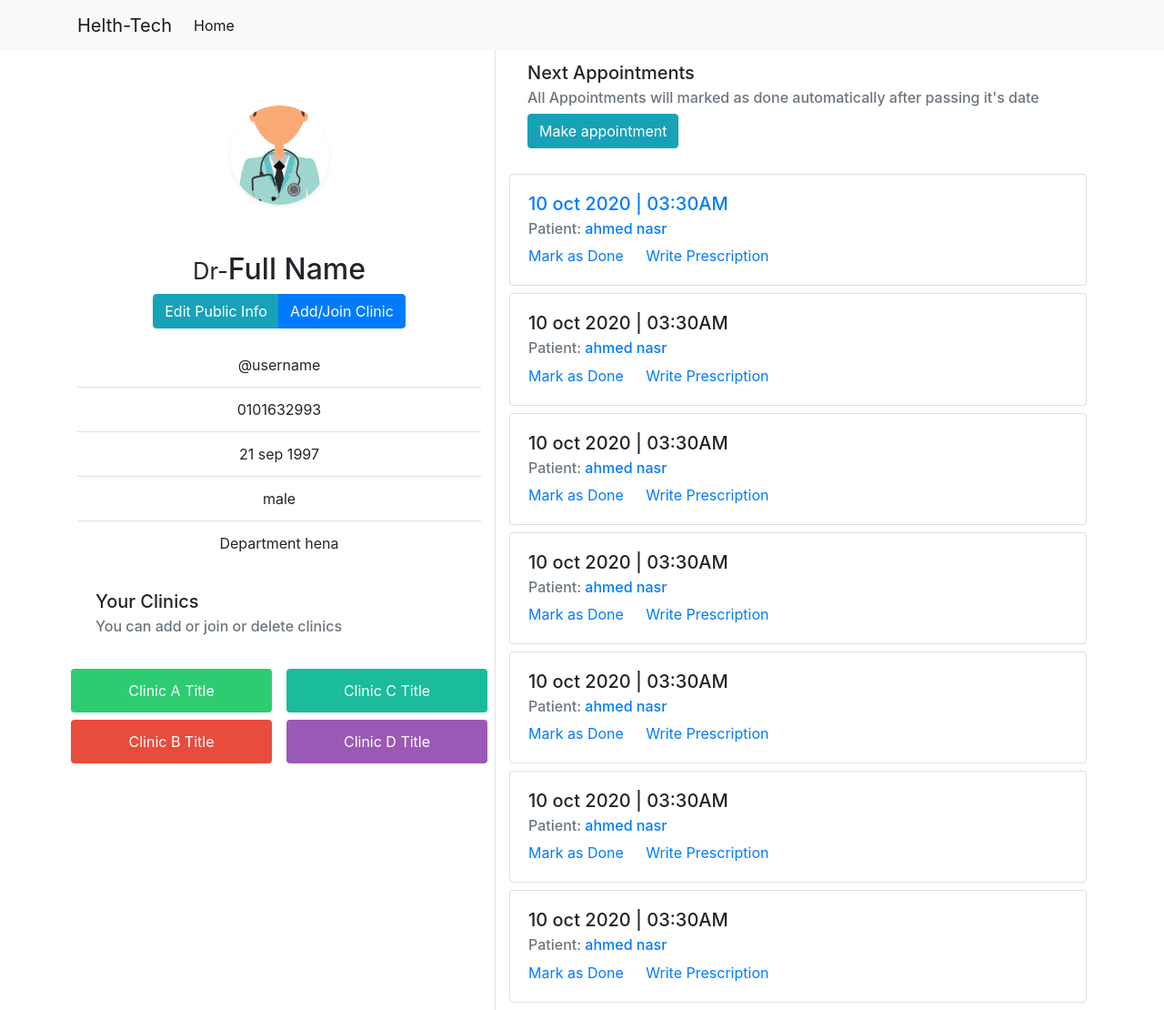
After one commit to AhmedNasr7/SE2018G21, a PHP site: page /dr.php in a window 1280 px wide. The commit adds this page. Shown: the whole page at 91% size. Run offline with PHP 8.4, Linux system fonts and the light colour scheme; some libraries are stand-ins or nearby versions.

Commit message:
Addig dr profile ui
-- adding views html files
-- creating dr.php controller

```diff
--- a/config.php
+++ b/config.php
@@ -9,6 +9,8 @@ class DIRS {
 
     public const URL = [
         'home-page' =>'./index.php',
+
+        'doctor-profile' => './dr.php',
     ];
 
     public const PATH = [
@@ -33,6 +35,13 @@ class DIRS {
         'views-layout-footer' => './views/layout/footer.inc.php',
         'views-layout-nav' => './views/layout/nav.inc.php',
 
+        /** Dr profile */
+        'static-imgs-dr-avatar' => './static/imgs/dr-avatar.jpg',
+        'views-dr-profile' => './views/doctor-profile/dr-profile.view.php',
+
+
+
+
         /**
          * Models
          */
--- /dev/null
+++ b/dr.php
@@ -0,0 +1,13 @@
+<?php
+
+/**
+ * ### This page is dr controller
+ * domain_name.com/dr.php?v=view&id=5 will show dr profile of id 5 ... -- Get request with doctor id
+ * domain_name.com/dr.php?v=edit will show dr profile -- POST request with dr id
+ */
+
+
+require_once './init.php';
+
+/** Demo only */
+require_once DIRS::PATH['views-dr-profile'];
--- /dev/null
+++ b/views/doctor-profile/dr-profile.view.php
@@ -0,0 +1,135 @@
+<div class="container pt-5">
+
+<div class="row justify-content-around">
+    <section id="DR-PROFILE-INFO" class="col-10 col-md-10 col-lg-5 col-xl-5 border-right">
+            <div class="row py-md-3">
+                <div class="col-12 col-lg-12 pb-3 text-center">
+                    <div class="img-thumbnail border-0">
+                        <img class="w-25 my-5 mx-auto d-block shadow-sm rounded-circle" src="<?= DIRS::PATH['static-imgs-dr-avatar'] ?>" alt="Dr-Avatar">
+                    </div>
+                    <h2><small>Dr-</small>Full Name</h2>
+                    <div class="btn-group">
+                        <a href="#" class="btn btn-info"> Edit Public Info </a> <!-- link to edit profile page "Anss task"-->
+                        <a href="#" class="btn btn-primary"> Add/Join Clinic </a> <!-- link to clinics page "Ahmed nasr task"-->
+                    </div>
+                </div>
+
+                <div class="col-12 col-lg-12">
+                    <ul class="list-group list-group-flush text-center"> <!-- From table user and profile -->
+                        <li class="list-group-item">@username</li>
+                        <li class="list-group-item">0101632993</li>
+                        <li class="list-group-item">21 sep 1997</li>
+                        <li class="list-group-item">male</li>
+                        <li class="list-group-item">Department hena</li> <!-- From table Majors """ keep it static now """ -->
+                    </ul>
+                </div>
+                <div class="col-12 col-lg-12 mt-2">
+                    <div class="card-body">
+                        <h5 class="card-title">Your Clinics</h5> <!-- From dr-clinics and clinics tables -->
+                        <h6 class="card-subtitle mb-2 text-muted">You can add or join or delete clinics</h6>
+                    </div>
+                    <div class="row">
+                        <div class="col-6 p-2">
+                            <ul class="list-group text-center">
+                                <a href="#" class="list-group-item rounded border-0  mb-2 text-white" style="background-color:#2ecc71;">
+                                    Clinic A Title
+                                </a>
+                                <a href="#" class="list-group-item rounded border-0  mb-2 text-white" style="background-color:#e74c3c;">
+                                    Clinic B Title
+                                </a>
+                            </ul>
+                        </div>
+                        <div class="col-6 p-2">
+                            <ul class="list-group text-center">
+                                <a href="#" class="list-group-item rounded border-0 mb-2 text-white" style="background-color:#1abc9c;">
+                                    Clinic C Title
+                                </a>
+                                <a href="#" class="list-group-item rounded border-0  mb-2 text-white" style="background-color:#9b59b6;">
+                                    Clinic D Title
+                                </a>
+                            </ul>
+                        </div>
+                    </div>
+                </div>
+            </div>
+    </section>
+
+    <section id="DR-PROFILE-APPOINTMENTS" class="col-10 col-md-10 col-lg-7" >
+
+        <div class="card border-0">
+            <div class="card-body">
+                <h5 class="card-title">Next Appointments</h5> <!-- from appointments table -->
+                <h6 class="card-subtitle mb-2 text-muted">All Appointments will marked as done automatically after passing it's date </h6>
+                <div class="btn btn-info">Make appointment</div> <!-- link to making appointment "Nasr task" -->
+            </div>
+        </div>
+
+        <div class="card my-2">
+            <div class="card-body">
+                <a href="#" ><h5 class="card-title">10 oct 2020 | 03:30AM</h5></a> <!-- link to appointment views for this appointment -->
+                <h6 class="card-subtitle mb-2 text-muted">Patient: <a href="#">ahmed nasr</a></h6> <!-- link to this patient profile -->
+                <a href="#" class="card-link">Mark as Done</a> <!-- future function ajax to set appointment as done -->
+                <a href="#" class="card-link">Write Prescription</a> <!-- link to prescription of ""this patient"" -->
+            </div>
+        </div>
+
+        <div class="card my-2">
+            <div class="card-body">
+                <h5 class="card-title">10 oct 2020 | 03:30AM</h5>
+                <h6 class="card-subtitle mb-2 text-muted">Patient: <a href="#">ahmed nasr</a></h6>
+                <a href="#" class="card-link">Mark as Done</a>
+                <a href="#" class="card-link">Write Prescription</a>
+            </div>
+        </div>
+
+        <div class="card my-2">
+            <div class="card-body">
+                <h5 class="card-title">10 oct 2020 | 03:30AM</h5>
+                <h6 class="card-subtitle mb-2 text-muted">Patient: <a href="#">ahmed nasr</a></h6>
+                <a href="#" class="card-link">Mark as Done</a>
+                <a href="#" class="card-link">Write Prescription</a>
+            </div>
+        </div>
+
+        <div class="card my-2">
+            <div class="card-body">
+                <h5 class="card-title">10 oct 2020 | 03:30AM</h5>
+                <h6 class="card-subtitle mb-2 text-muted">Patient: <a href="#">ahmed nasr</a></h6>
+                <a href="#" class="card-link">Mark as Done</a>
+                <a href="#" class="card-link">Write Prescription</a>
+            </div>
+        </div>
+
+        <div class="card my-2">
+            <div class="card-body">
+                <h5 class="card-title">10 oct 2020 | 03:30AM</h5>
+                <h6 class="card-subtitle mb-2 text-muted">Patient: <a href="#">ahmed nasr</a></h6>
+                <a href="#" class="card-link">Mark as Done</a>
+                <a href="#" class="card-link">Write Prescription</a>
+            </div>
+        </div>
+
+
+        <div class="card my-2">
+            <div class="card-body">
+                <h5 class="card-title">10 oct 2020 | 03:30AM</h5>
+                <h6 class="card-subtitle mb-2 text-muted">Patient: <a href="#">ahmed nasr</a></h6>
+                <a href="#" class="card-link">Mark as Done</a>
+                <a href="#" class="card-link">Write Prescription</a>
+            </div>
+        </div>
+
+
+        <div class="card my-2">
+            <div class="card-body">
+                <h5 class="card-title">10 oct 2020 | 03:30AM</h5>
+                <h6 class="card-subtitle mb-2 text-muted">Patient: <a href="#">ahmed nasr</a></h6>
+                <a href="#" class="card-link">Mark as Done</a>
+                <a href="#" class="card-link">Write Prescription</a>
+            </div>
+        </div>
+
+    </section>
+
+</div>
+</div>
--- a/views/layout/nav.inc.php
+++ b/views/layout/nav.inc.php
@@ -1,4 +1,5 @@
-<nav class="navbar navbar-expand-md navbar-dark fixed-top">
+<nav class="navbar navbar-expand-md navbar-light bg-light fixed-top">
+  <div class="container">
     <a class="navbar-brand" href="#">Helth-Tech</a>
 
     <button class="navbar-toggler" type="button" data-toggle="collapse" data-target="#main-nav-bar" aria-controls="main-nav-bar" aria-expanded="false" aria-label="Toggle navigation">
@@ -10,23 +11,8 @@
         <li class="nav-item active">
           <a class="nav-link" href=".">Home</a>
         </li>
-      <!-- <li class="nav-item">
-        <a class="nav-link" href="#">Link</a>
-      </li>
-      <li class="nav-item dropdown">
-        <a class="nav-link dropdown-toggle" href="#" id="navbarDropdown" role="button" data-toggle="dropdown" aria-haspopup="true" aria-expanded="false">
-          Dropdown
-        </a>
-        <div class="dropdown-menu" aria-labelledby="navbarDropdown">
-          <a class="dropdown-item" href="#">Action</a>
-          <a class="dropdown-item" href="#">Another action</a>
-          <div class="dropdown-divider"></div>
-          <a class="dropdown-item" href="#">Something else here</a>
-        </div>
-      </li>
-      <li class="nav-item">
-        <a class="nav-link disabled" href="#">Disabled</a>
-      </li> -->
+
       </ul>
     </div>
+  </div>
 </nav>
```
Also changed, not shown: static/imgs/dr-avatar.jpg (added). Lines whose indentation alone changed are shown as unchanged.
